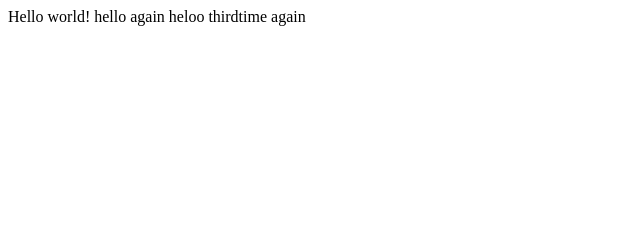
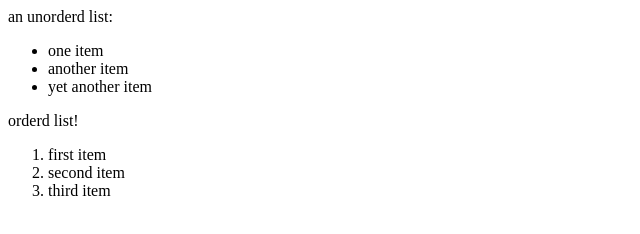
Before and after one commit to fike12345/lecture2, a plain HTML site: page hello.html in a window 1280 px wide. Shown: the whole page, without its empty margins (0-640 px from the left). Drawn offline with Linux system fonts and the light colour scheme.

Commit message:
added another line

```diff
--- a/hello.html
+++ b/hello.html
@@ -4,6 +4,19 @@
 <title>  My web Page </title>
 </head>
 <body>
-Hello world! hello again heloo thirdtime again
+an unorderd list:
+<ul>
+<li>one item </li>
+<li>another item </li>
+<li>yet another item</li>
+
+	</ul>
+	orderd list!
+	<ol>
+		<li>first item </li>
+		<li>second item </li>
+		<li>third item </li>
+
+	</ol>
 </body>
 </html>
```
Also changed, not shown: index.html (+1 -0 lines).
